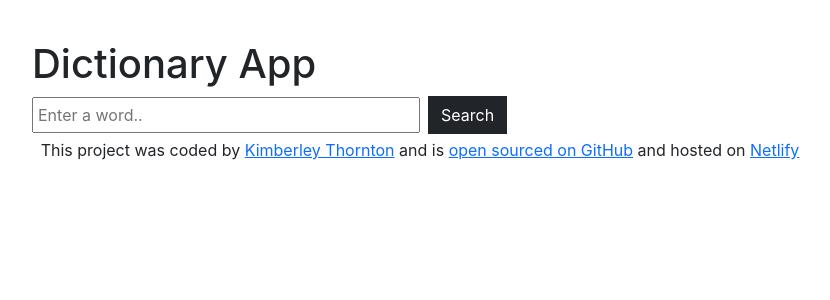
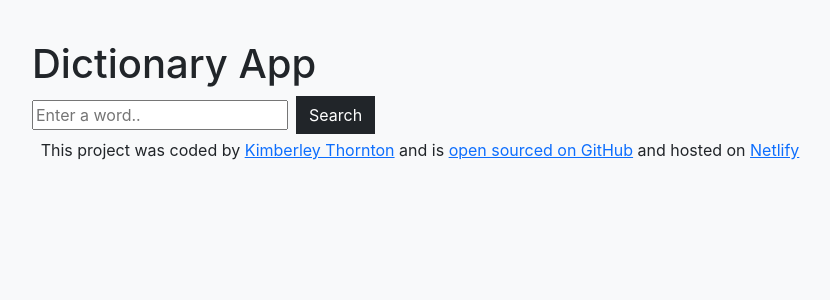
Before and after one commit to kimberleyjthornton-debug/dictionary-project-kjt, a React (Create React App) app: page / in a window 1280 px wide. Shown: the top 300 px of the page, without its empty margins (220-1050 px from the left). Built offline with nearby package versions, Linux system fonts and the light colour scheme.

Commit message:
Applied some initial CSS styling

```diff
--- a/src/App.css
+++ b/src/App.css
@@ -1,3 +1,7 @@
+body {
+  background-color: #f8f9fa;
+}
+
 .App {
   max-width: 800px;
   margin: 40px auto;
--- a/src/Dictionary.css
+++ b/src/Dictionary.css
@@ -1,4 +1,4 @@
-.form-search-bar {
-  padding: 4px;
-  width: 50%;
+.Dictionary section {
+  background-color: white;
+  margin-top: 20px;
 }
--- a/src/Results.js
+++ b/src/Results.js
@@ -6,6 +6,7 @@
   if (props.results) {
     return (
       <div className="Results">
+        <section>
           <h2>{props.results.word}</h2>
           {props.results.phonetics.slice(0, 1).map(function (phonetic, index) {
             return (
@@ -14,11 +15,12 @@
               </div>
             );
           })}
+        </section>
         {props.results.meanings.map(function (meaning, index) {
           return (
-            <div key={index}>
+            <section key={index}>
               <Meaning meaning={meaning} />
-            </div>
+            </section>
           );
         })}
       </div>
```
Lines whose indentation alone changed are shown as unchanged.
